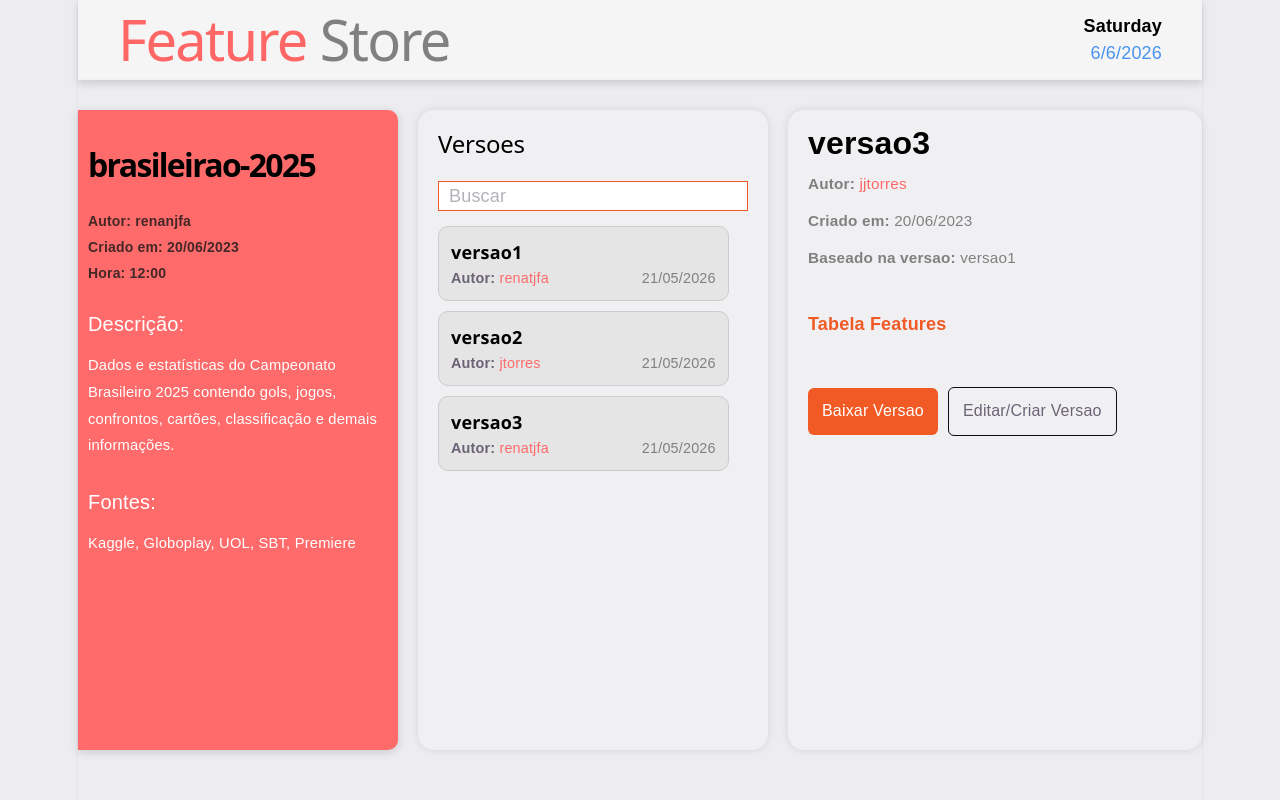
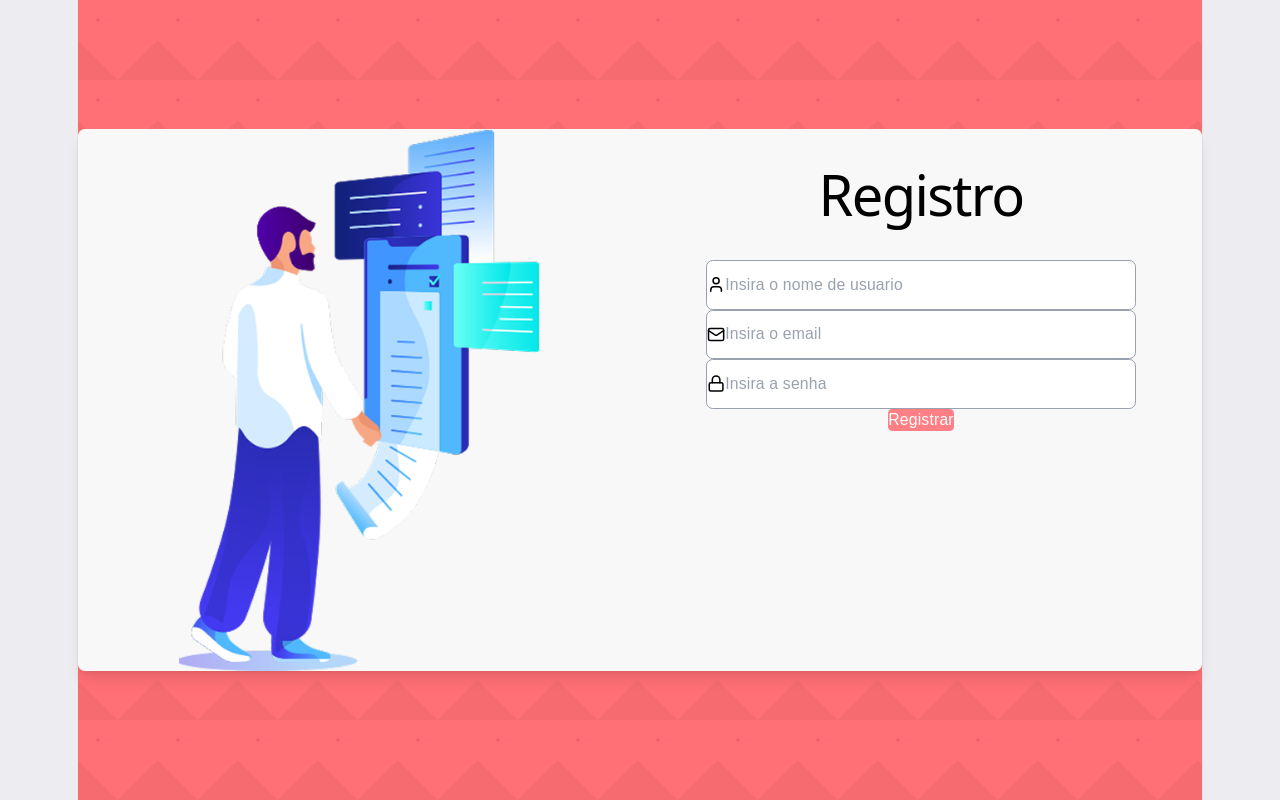
Before and after one commit to renanjfa/trabalho_bd1, a React app in the folder featurestore/frontend/: page / in a window 1280 px wide. Built offline with nearby package versions, Linux system fonts and the light colour scheme; the HTML template or start-up script is replaced by a standard one.

Commit message:
Navigation Routes Login e Registro

```diff
--- a/featurestore/frontend/src/App.jsx
+++ b/featurestore/frontend/src/App.jsx
@@ -8,7 +8,7 @@ import DatasetPage from "./screens/DatasetPage";
 function App() {
   return (
     <Routes>
-      <Route path="/" element={<DatasetPage />} />
+      <Route path="/" element={<Registro />} />
       <Route path="/registro" element={<Registro />} />
       <Route path="/login" element={<Login />} />
       <Route path="/minha-area" element={<MinhaArea />} />
--- a/featurestore/frontend/src/components/SideBar.jsx
+++ b/featurestore/frontend/src/components/SideBar.jsx
@@ -8,7 +8,6 @@ export default function SideBar({ activeSection }) {
 
     return (
         <aside className="sidebar">
-
 
           <div className="profile">
             <CircleUser className="iconUser"/>
--- a/featurestore/frontend/src/screens/Login.jsx
+++ b/featurestore/frontend/src/screens/Login.jsx
@@ -1,8 +1,20 @@
 import { User,Lock } from "lucide-react";
+import { useNavigate } from "react-router-dom";
 import InputCampo from "../components/InputCampo";
 import loginIlustration from "../assets/login-ilustration.png";
 
 export default function Login(){
+
+    const navigate = useNavigate();
+
+    function handleSubmit(event) {
+        event.preventDefault();
+
+        // validacao registro
+
+        navigate("/minha-area");
+    }
+
     return (
         <main className="min-h-screen flex items-center justify-center px-6 py-10 registro-bg">
             <section className="w-full max-w-5xl min-h-[540px] bg-[#f8f8f8] rounded-md shadow-lg flex overflow-hidden">
@@ -11,7 +23,7 @@ export default function Login(){
                     <h1 className="text-3xl font-bold !text-black mb-6 ">
                         Login
                     </h1>
-                    <form className="w-full max-w-[430px]">
+                    <form className="w-full max-w-[430px]" onSubmit={handleSubmit}>
                         <div className="space-y-5">
                             <InputCampo icon={User}type="text"placeholder="Insira o nome de usuario"/>
                             <InputCampo icon={Lock}type="password"placeholder="Insira a senha"/>
--- a/featurestore/frontend/src/screens/Registro.jsx
+++ b/featurestore/frontend/src/screens/Registro.jsx
@@ -1,8 +1,20 @@
 import { User, Mail,Lock } from "lucide-react";
+import { useNavigate } from "react-router-dom";
 import InputCampo from "../components/InputCampo";
 import registerIllustration from "../assets/register-illustration.png";
 
 export default function Registro(){
+
+    const navigate = useNavigate();
+
+    function handleSubmit(event) {
+        event.preventDefault();
+
+        // validacao registro
+
+        navigate("/login");
+    }
+
     return (
         <main className="min-h-screen flex items-center justify-center px-6 py-10 registro-bg">
             <section className="w-full max-w-5xl min-h-[540px] bg-[#f8f8f8] rounded-md shadow-lg flex overflow-hidden">
@@ -17,15 +29,18 @@ export default function Registro(){
                     <h1 className="text-3xl font-bold !text-black mb-7 ">
                         Registro
                     </h1>
-                    <form className="w-full max-w-[430px]">
+                    <form className="w-full max-w-[430px]" onSubmit={handleSubmit}>
                         <div className="space-y-5">
                             <InputCampo icon={User}type="text"placeholder="Insira o nome de usuario"/>
                             <InputCampo icon={Mail}type="email"placeholder="Insira o email"/>
                             <InputCampo icon={Lock}type="password"placeholder="Insira a senha"/>
                         </div>
                         <div className="flex justify-center mt-36">
-                            <button type="submit"className="bg-[#ff7f86] text-white text-sm px-8 py-3 rounded hover:bg-[#ff6f77] transition">
-                                Registro
+                            <button
+                                type="submit"
+                                className="bg-[#ff7f86] text-white text-sm px-8 py-3 rounded hover:bg-[#ff6f77] transition"
+                            >
+                                Registrar
                             </button>
                         </div>
                     </form>
```
